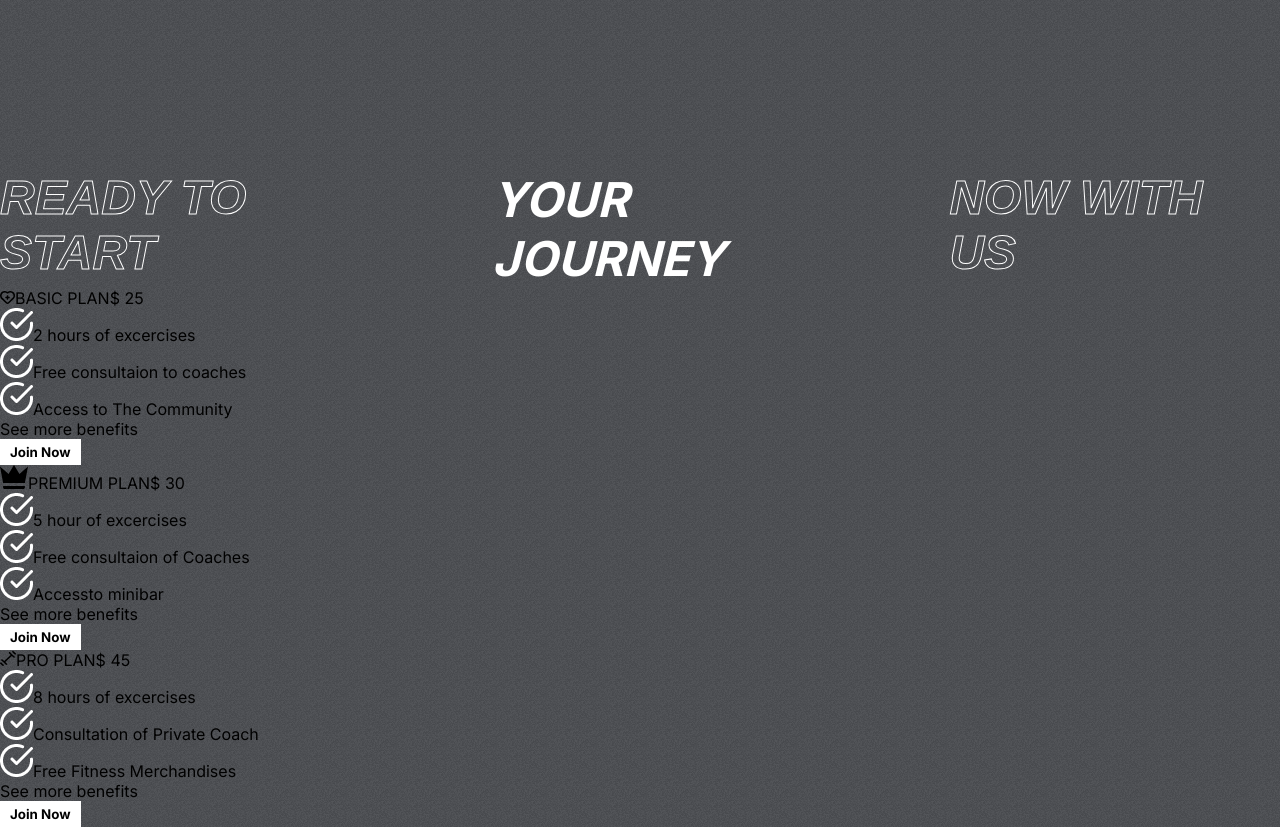
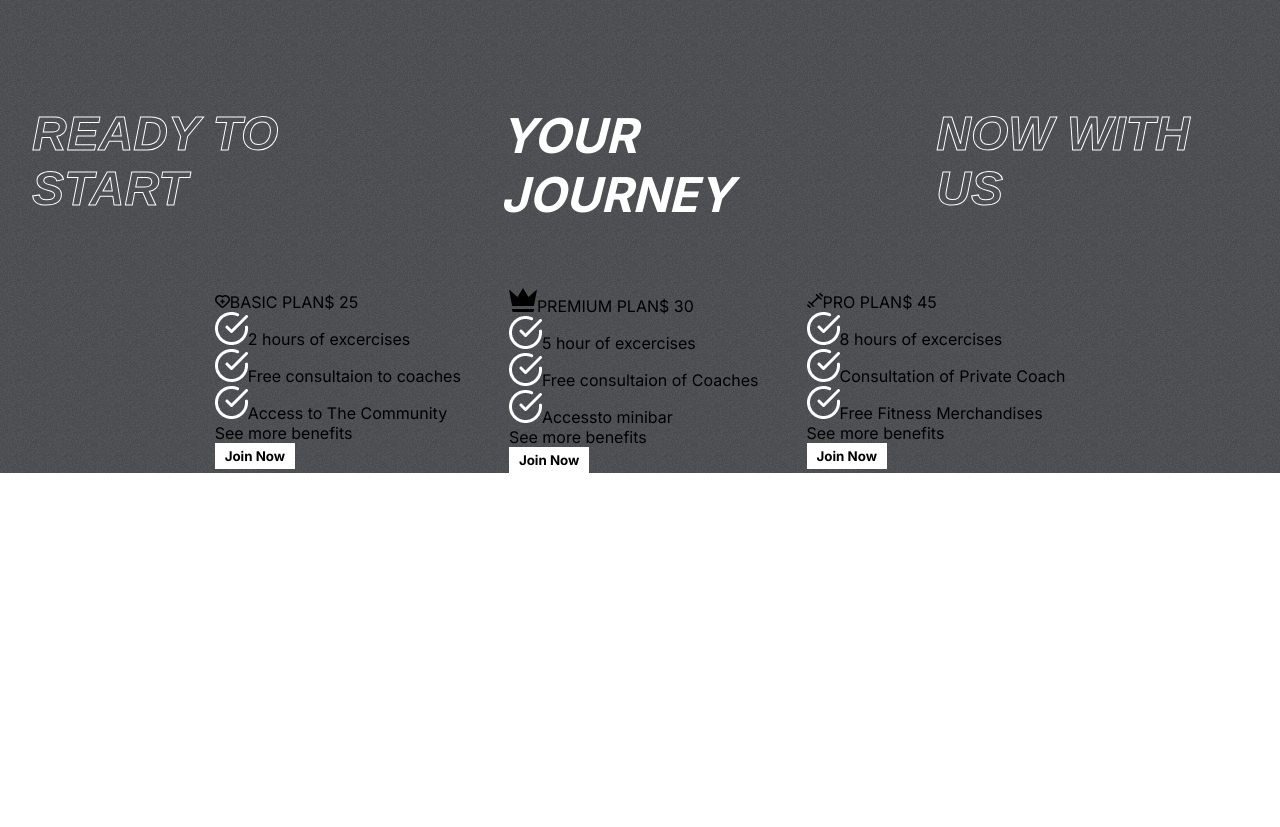
Before and after one commit to Sisanda0/Sisanda0, a React (Create React App) app in the folder Downloads/FitClub-Starter-d82a075a4e478e1ece2ecbc6aae57d7eeb496dbf/: page / in a window 1280 px wide. Shown: the part 1705-2532 px from the top of the page. After the commit the page ends 2178 px from the top, so only its background shows below. Built offline with nearby package versions, Linux system fonts and the light colour scheme.

Commit message:
Added plan content

```diff
--- a/Downloads/FitClub-Starter-d82a075a4e478e1ece2ecbc6aae57d7eeb496dbf/src/components/Plans/Plans.css
+++ b/Downloads/FitClub-Starter-d82a075a4e478e1ece2ecbc6aae57d7eeb496dbf/src/components/Plans/Plans.css
@@ -1,3 +1,15 @@
-.plans-container{
-    gap:2rem;
+.plans-container {
+    margin-top: -4rem;
+    padding: 0 2rem;
+    display: flex;
+    flex-direction: column;
+    gap: 4rem;
+    position: relative;
 }
+
+.plans {
+    display:flex;
+    align-items:center;
+    justify-content:center;
+    gap: 3rem;
+}
```
